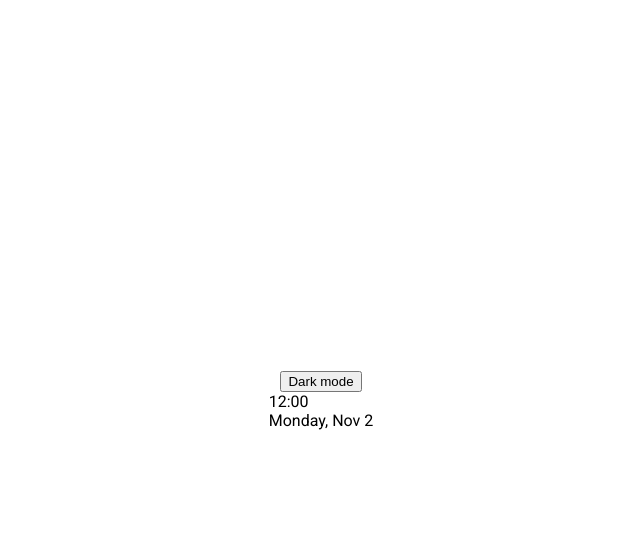
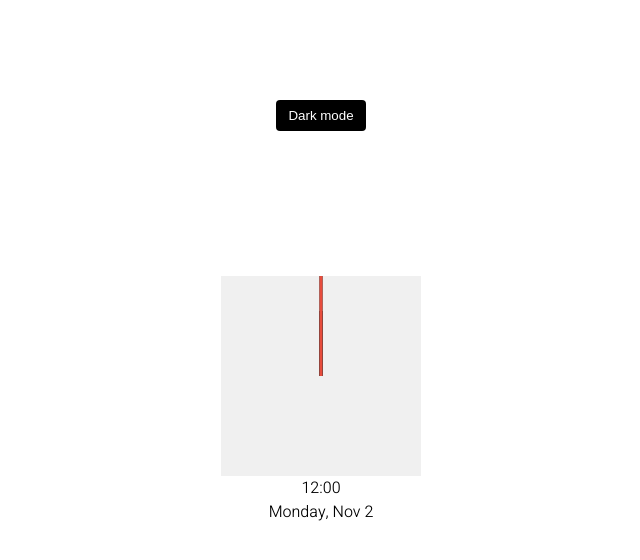
Before and after one commit to PrabinaRegmi/themeClock-MP-19, a plain HTML site: page index.html in a window 1280 px wide. Shown: the whole page, without its empty margins (319-959 px from the left). Drawn offline with Linux system fonts and the light colour scheme.

Commit message:
add some css style part 1

```diff
--- a/style.css
+++ b/style.css
@@ -1,16 +1,94 @@
-@import url("https://fonts.googleapis.com/css2?family=Roboto:wght@400;700&display=swap");
+@import url("https://fonts.googleapis.com/css2?family=Heebo:300&display=swap");
 
 * {
   box-sizing: border-box;
 }
 
+/* this style is for regular white or light mode */
+:root {
+  --primary-color: #000;
+  --secondary-color: #fff;
+}
+
+/* we want transition when light mode is changed  */
+html {
+  transition: all 0.5s ease-in;
+}
+
+/* the dark mode will be add by javascript and that will follow these colors */
+html.dark {
+  --primary-color: #fff;
+  --secondary-color: #333;
+}
+
+html.dark {
+  background-color: #111;
+  color: var(--primary-color);
+}
+
 body {
-  font-family: "Roboto", sans-serif;
+  font-family: "Heebo", sans-serif;
   margin: 0;
   display: flex;
-  flex-direction: column;
   align-items: center;
   justify-content: center;
   height: 100vh;
   overflow: hidden;
 }
+
+.toggle {
+  background-color: var(--primary-color);
+  color: var(--secondary-color);
+  border: 0;
+  border-radius: 4px;
+  padding: 8px 12px;
+  position: absolute;
+  top: 100px;
+  cursor: pointer;
+}
+
+.toggle:focus {
+  outline: none;
+}
+
+.clock-container {
+  display: flex;
+  flex-direction: column;
+  justify-content: space-between;
+  align-items: center;
+}
+
+.clock {
+  position: relative;
+  width: 200px;
+  height: 200px;
+  background-color: #f0f0f0;
+}
+
+.needle {
+  position: absolute;
+  top: 50%;
+  left: 50%;
+  height: 65px;
+  width: 3px;
+  background-color: var(--primary-color);
+  /* we want to rotate from bottom center */
+  transform-origin: bottom center;
+}
+
+.needle.hour {
+  /* -50% on X axis because although it looks like it is in middle, but its beginning is in middle so to make its center in middle we translate by -50% */
+  /* 0deg will be change by js, we are hardcoating just to style */
+  transform: translate(-50%, -100%) rotate(0deg);
+}
+
+.needle.minute {
+  transform: translate(-50%, -100%) rotate(0deg);
+  height: 100px;
+}
+
+.needle.second {
+  transform: translate(-50%, -100%) rotate(0deg);
+  height: 100px;
+  background-color: #e74c3c;
+}
```
